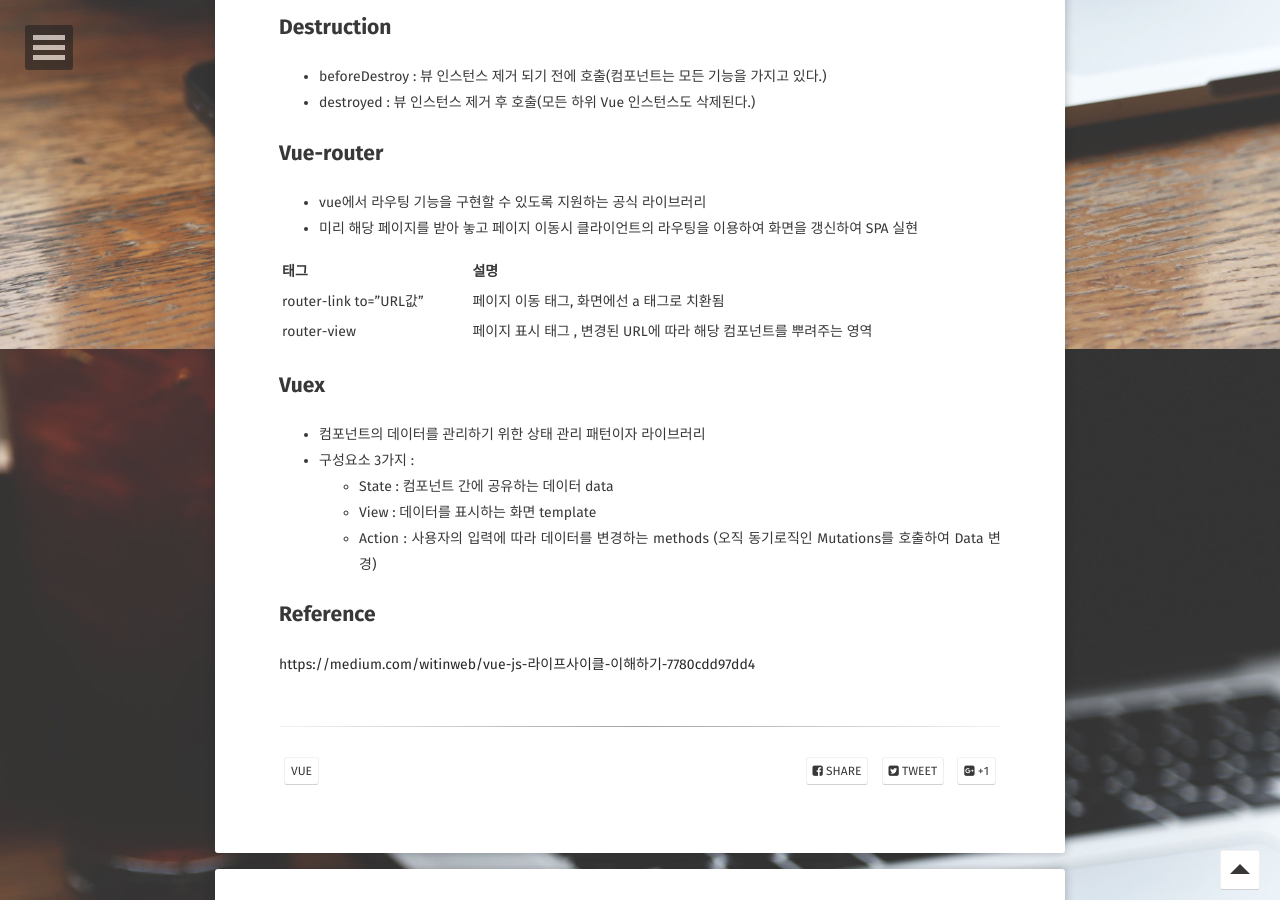
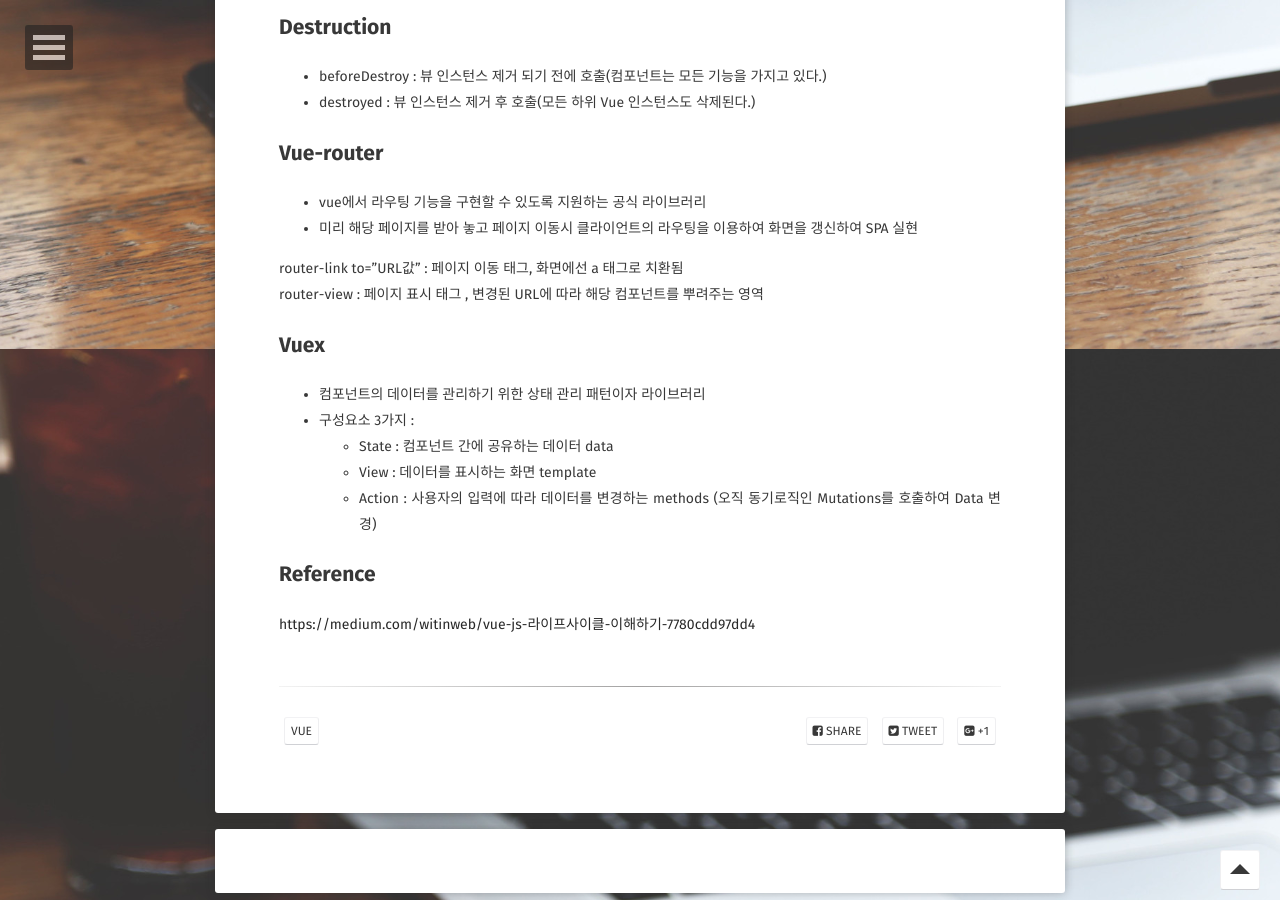
Before and after one commit to limkinam/limkinam.github.io, a Jekyll site: the page built from _posts/2020-07-01-Vue.md, in a window 1280 px wide and 900 px high, scrolled down 3251 px. Built offline with Jekyll 4.4.1, drawn with Linux system fonts in a browser that asks for light colours; some web fonts are replaced; comment, search, counter and statistics services are not loaded.

Commit message:
Update 2020-07-01-Vue.md

```diff
--- a/_posts/2020-07-01-Vue.md
+++ b/_posts/2020-07-01-Vue.md
@@ -48,10 +48,8 @@ comments: true
  - vue에서 라우팅 기능을 구현할 수 있도록 지원하는 공식 라이브러리
  - 미리 해당 페이지를 받아 놓고 페이지 이동시 클라이언트의 라우팅을 이용하여 화면을 갱신하여 SPA 실현
 
-|태그|설명|
-|----|------|
-| router-link to="URL값" | 페이지 이동 태그, 화면에선 a 태그로 치환됨 |
-| router-view | 페이지 표시 태그 , 변경된 URL에 따라 해당 컴포넌트를 뿌려주는 영역 |
+ router-link to="URL값" :  페이지 이동 태그, 화면에선 a 태그로 치환됨
+ router-view : 페이지 표시 태그 , 변경된 URL에 따라 해당 컴포넌트를 뿌려주는 영역
 
 ## Vuex
  - 컴포넌트의 데이터를 관리하기 위한 상태 관리 패턴이자 라이브러리
```
